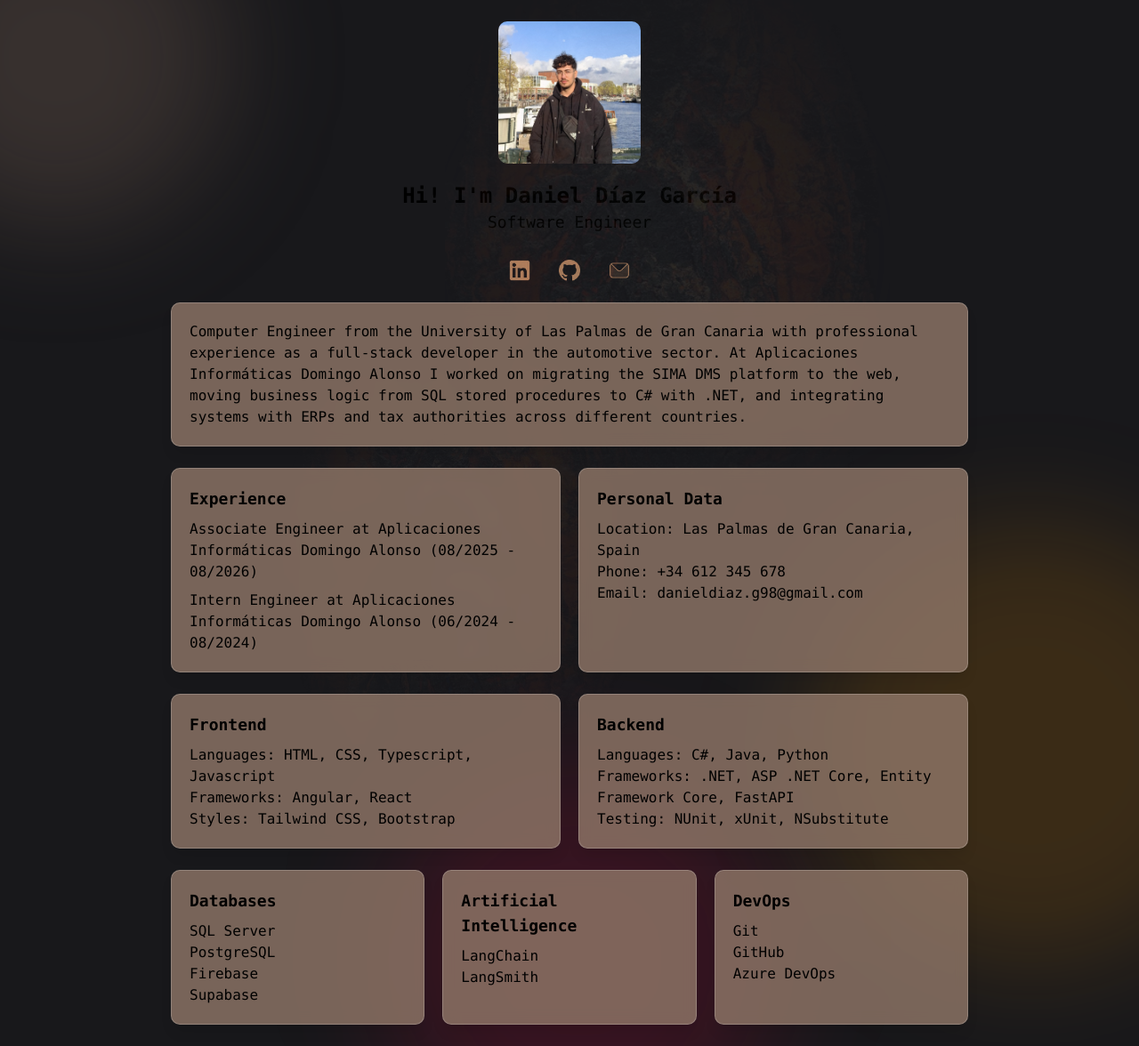
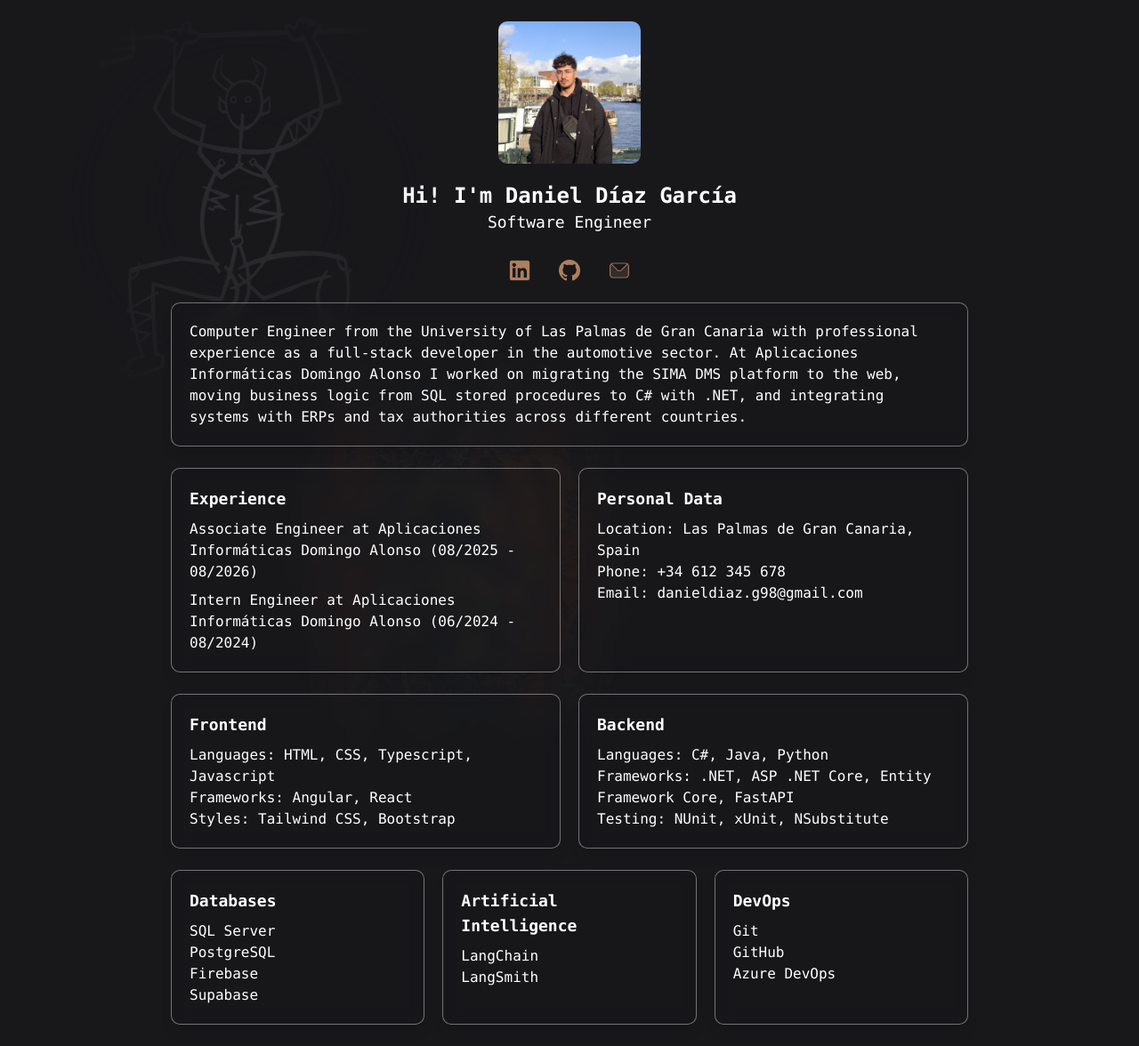
Before and after one commit to danieldiaz98/my-portfolio, an Angular app: page / in a window 1280 px wide. Shown: the whole page at 89% size. Built offline with nearby package versions, Linux system fonts and the light colour scheme.

Commit message:
style: added image to background and changed cards background and border colors

```diff
--- a/src/app/app.html
+++ b/src/app/app.html
@@ -1,12 +1,9 @@
 <!--bg-[#6F574E] bg-zinc-600 -->
-<main class="relative w-full min-h-screen bg-zinc-900 font-mono p-6 overflow-hidden">
-  <!-- Contenedor centralizado con ancho máximo (al estilo jezerm.dev) -->
-  <!-- Mancha superior izquierda (Color café/terracota #927869 muy difuminado) -->
-  <div class="absolute -top-32 -left-32 w-96 h-96 bg-[#927869]/25 rounded-full blur-3xl pointer-events-none"></div>
+<main class="relative w-full min-h-screen bg-zinc-900 font-mono text-white p-6 overflow-hidden">
 
-  <div class="absolute -top-16 right-70 w-[500px] h-[700px] opacity-10 pointer-events-none overflow-hidden">
+  <div class="absolute -top-5 right-200 w-[400px] h-[500px] opacity-10 pointer-events-none overflow-hidden">
     <!-- Tu imagen. object-cover estira la textura para cubrir el contenedor -->
-    <img src="/assets/volcano_texture2.png" alt="Lava Texture" class="w-full h-full object-cover rounded-full [mask-image:radial-gradient(circle,_black_1%,_transparent_80%)]">
+    <img src="/assets/diablo.jpg" alt="Lava Texture" class="w-full h-full object-cover rounded-full [mask-image:radial-gradient(circle,_black_1%,_transparent_80%)]">
   </div>
 
   <!-- Opcional: Una segunda mancha con la misma textura más abajo para equilibrar -->
@@ -14,11 +11,7 @@
     <img src="/assets/volcano_texture2.png" alt="Lava Texture" class="w-full h-full object-cover rounded-full [mask-image:radial-gradient(circle,_black_1%,_transparent_80%)]">
   </div>
 
-  <!-- Mancha central / derecha (Otro tono cálido para dar riqueza visual) -->
-  <!-- Mancha inferior izquierda -->
-  <div class="absolute top-1/2 -right-32 w-[500px] h-[500px] bg-amber-500/15 rounded-full blur-3xl pointer-events-none"></div>
 
-  <div class="absolute -bottom-32 left-1/3 w-[450px] h-[450px] bg-rose-600/15 rounded-full blur-3xl pointer-events-none"></div>
 
   <div class="max-w-4xl mx-auto space-y-6">
 
@@ -46,7 +39,7 @@
       </div>
 
       <!-- Description card -->
-      <div class="bg-[#927869]/80 backdrop-blur-sm p-5 rounded-[10px] w-full mt-4 text-left border border-white/20 shadow-lg hover:shadow-2x1 hover:-translate-y-1 transition-all duration-300">
+      <div class="bg-zinc-900/10 backdrop-blur-sm p-5 rounded-[10px] w-full mt-4 text-left border border-white/40 shadow-lg hover:shadow-2x1 hover:-translate-y-1 transition-all duration-300">
         <p>Computer Engineer from the University of Las Palmas de Gran Canaria with professional experience as a full-stack developer
            in the automotive sector. At Aplicaciones Informáticas Domingo Alonso I worked on migrating the SIMA DMS platform to the web,
             moving business logic from SQL stored procedures to C# with .NET, and integrating systems with ERPs and tax authorities
@@ -56,12 +49,12 @@
 
     <!-- Container for experience and personal data -->
     <div class="grid grid-cols-1 md:grid-cols-2 gap-5">
-      <div class="flex flex-col bg-[#927869]/80 backdrop-blur-sm p-5 rounded-[10px] border border-white/20 shadow-lg hover:shadow-2x1 hover:-translate-y-1 transition-all duration-300">
+      <div class="flex flex-col bg-zinc-900/10 backdrop-blur-sm p-5 rounded-[10px] border border-white/40 shadow-lg hover:shadow-2x1 hover:-translate-y-1 transition-all duration-300">
         <h2 class="font-bold text-lg mb-2">Experience</h2>
         <p class="mb-2">Associate Engineer at Aplicaciones Informáticas Domingo Alonso (08/2025 - 08/2026)</p>
         <p>Intern Engineer at Aplicaciones Informáticas Domingo Alonso (06/2024 - 08/2024)</p>
       </div>
-      <div class="flex flex-col bg-[#927869]/80 backdrop-blur-sm p-5 rounded-[10px] border border-white/20 shadow-lg hover:shadow-2x1 hover:-translate-y-1 transition-all duration-300">
+      <div class="flex flex-col bg-zinc-900/10 backdrop-blur-sm p-5 rounded-[10px] border border-white/40 shadow-lg hover:shadow-2x1 hover:-translate-y-1 transition-all duration-300">
         <h2 class="font-bold text-lg mb-2">Personal Data</h2>
         <p>Location: Las Palmas de Gran Canaria, Spain</p>
         <p>Phone: +34 612 345 678</p>
@@ -71,13 +64,13 @@
 
     <!-- Skills Container 1 -->
     <div class="grid grid-cols-1 md:grid-cols-2 gap-5">
-      <div class="flex flex-col bg-[#927869]/80 backdrop-blur-sm p-5 rounded-[10px] border border-white/20 shadow-lg hover:shadow-2x1 hover:-translate-y-1 transition-all duration-300">
+      <div class="flex flex-col bg-zinc-900/10 backdrop-blur-sm p-5 rounded-[10px] border border-white/40 shadow-lg hover:shadow-2x1 hover:-translate-y-1 transition-all duration-300">
         <h2 class="font-bold text-lg mb-2">Frontend</h2>
         <p>Languages: HTML, CSS, Typescript, Javascript</p>
         <p>Frameworks: Angular, React</p>
         <p>Styles: Tailwind CSS, Bootstrap</p>
       </div>
-      <div class="flex flex-col bg-[#927869]/80 backdrop-blur-sm p-5 rounded-[10px] border border-white/20 shadow-lg hover:shadow-2x1 hover:-translate-y-1 transition-all duration-300">
+      <div class="flex flex-col bg-zinc-900/10 backdrop-blur-sm p-5 rounded-[10px] border border-white/40 shadow-lg hover:shadow-2x1 hover:-translate-y-1 transition-all duration-300">
         <h2 class="font-bold text-lg mb-2">Backend</h2>
         <p>Languages: C#, Java, Python</p>
         <p>Frameworks: .NET, ASP .NET Core, Entity Framework Core, FastAPI</p>
@@ -87,19 +80,19 @@
 
     <!-- Skills Container 2 -->
     <div class="grid grid-cols-1 md:grid-cols-3 gap-5">
-      <div class="flex flex-col bg-[#927869]/80 backdrop-blur-sm p-5 rounded-[10px] border border-white/20 shadow-lg hover:shadow-2x1 hover:-translate-y-1 transition-all duration-300">
+      <div class="flex flex-col bg-zinc-900/10 backdrop-blur-sm p-5 rounded-[10px] border border-white/40 shadow-lg hover:shadow-2x1 hover:-translate-y-1 transition-all duration-300">
         <h2 class="font-bold text-lg mb-2">Databases</h2>
         <p>SQL Server</p>
         <p>PostgreSQL</p>
         <p>Firebase</p>
         <p>Supabase</p>
       </div>
-      <div class="flex flex-col bg-[#927869]/80 backdrop-blur-sm p-5 rounded-[10px] border border-white/20 shadow-lg hover:shadow-2x1 hover:-translate-y-1 transition-all duration-300">
+      <div class="flex flex-col bg-zinc-900/10 backdrop-blur-sm p-5 rounded-[10px] border border-white/40 shadow-lg hover:shadow-2x1 hover:-translate-y-1 transition-all duration-300">
         <h2 class="font-bold text-lg mb-2">Artificial Intelligence</h2>
         <p>LangChain</p>
         <p>LangSmith</p>
       </div>
-      <div class="flex flex-col bg-[#927869]/80 backdrop-blur-sm p-5 rounded-[10px] border border-white/20 shadow-lg hover:shadow-2x1 hover:-translate-y-1 transition-all duration-300">
+      <div class="flex flex-col bg-zinc-900/10 backdrop-blur-sm p-5 rounded-[10px] border border-white/40 shadow-lg hover:shadow-2x1 hover:-translate-y-1 transition-all duration-300">
         <h2 class="font-bold text-lg mb-2">DevOps</h2>
         <p>Git</p>
         <p>GitHub</p>
```
